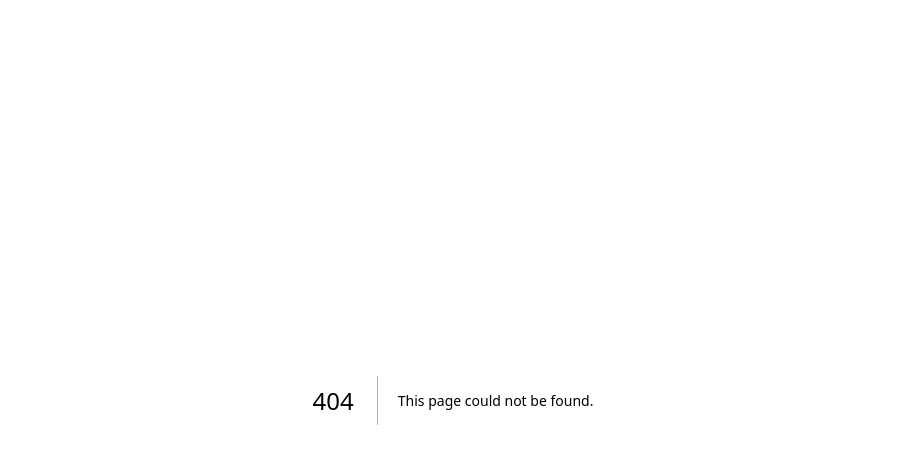
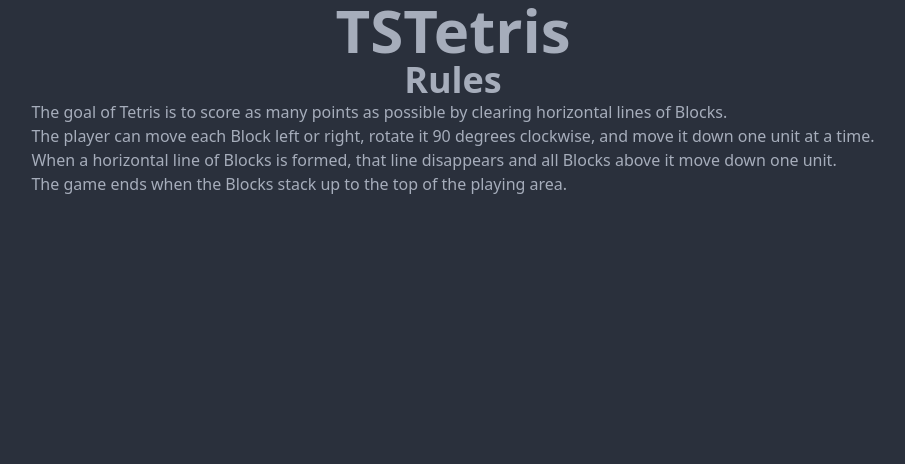
Before and after one commit to MadeOfBees/typescript-tetris, a Next.js app in the folder client/: page /rules in a window 1280 px wide. Before the commit this address had no page. Shown: the top 464 px of the page, without its empty margins (187-1092 px from the left). Built offline with nearby package versions, Linux system fonts and the light colour scheme.

Commit message:
basic nav

```diff
--- /dev/null
+++ b/client/src/pages/leaderboard/index.tsx
@@ -0,0 +1,64 @@
+import React, { useState, useEffect } from "react";
+import Navbar from "@/Components/navbar";
+import Footer from "@/Components/footer";
+
+export default function leaderboard() {
+  type Score = {
+    id: number;
+    score: number;
+  };
+  const [topAllTime, setTopAllTime] = useState<Score[]>([]);
+  const [topToday, setTopToday] = useState<Score[]>([]);
+  const numOfScores = 10;
+
+  const fetchScores = async (url: string) => {
+    try {
+      const res = await fetch(url);
+      const data = await res.json();
+      return data.scores;
+    } catch (error) {
+      console.log(error);
+    }
+  };
+
+  useEffect(() => {
+    const fetchTopScores = async () => {
+      const topAllTime = await fetchScores(
+        `http://localhost:3001/api/scores/top/`
+      );
+      const topToday = await fetchScores(
+        `http://localhost:3001/api/scores/todaysTop/`
+      );
+      setTopAllTime(topAllTime);
+      setTopToday(topToday);
+    };
+    fetchTopScores();
+  }, []);
+
+  return (
+    <div>
+      <Navbar />
+      <div className="flex justify-center mt-5">
+        {["Top All Time", "Top Today"].map((typeOfTop) => {
+          return (
+            <div className="flex flex-col" key={typeOfTop}>
+              <div className="flex justify-center">
+                <h1 className="text-6xl font-bold mr-20">{typeOfTop}</h1>
+              </div>
+              {Array.from(Array(numOfScores).keys()).map((num) => {
+                return (
+                    <div className="flex justify-center" key={num}>
+                        <h1 className="font-bold">
+                            {num + 1}. {typeOfTop === "Top All Time" ? topAllTime[num]?.score : topToday[num]?.score}
+                        </h1>
+                    </div>
+                );
+              })}
+            </div>
+          );
+        })}
+      </div>
+      <Footer />
+    </div>
+  );
+}
--- /dev/null
+++ b/client/src/pages/rules/index.tsx
@@ -0,0 +1,39 @@
+import React from "react";
+
+export default function Rules() {
+  // explpain the rules of Tetris
+  return (
+    <div>
+      {/* title */}
+      <h1 className="text-6xl font-bold text-center">TSTetris</h1>
+      {/* rules */}
+      <div className="flex justify-center">
+        <div className="flex flex-col">
+          <div className="flex justify-center">
+            <h1 className="text-4xl font-bold">Rules</h1>
+          </div>
+          <div className="flex justify-center">
+            <ul>
+              <li>
+                The goal of Tetris is to score as many points as possible by
+                clearing horizontal lines of Blocks.
+              </li>
+              <li>
+                The player can move each Block left or right, rotate it 90
+                degrees clockwise, and move it down one unit at a time.
+              </li>
+              <li>
+                When a horizontal line of Blocks is formed, that line disappears
+                and all Blocks above it move down one unit.
+              </li>
+              <li>
+                The game ends when the Blocks stack up to the top of the playing
+                area.
+              </li>
+            </ul>
+          </div>
+        </div>
+      </div>
+    </div>
+  );
+}
```
